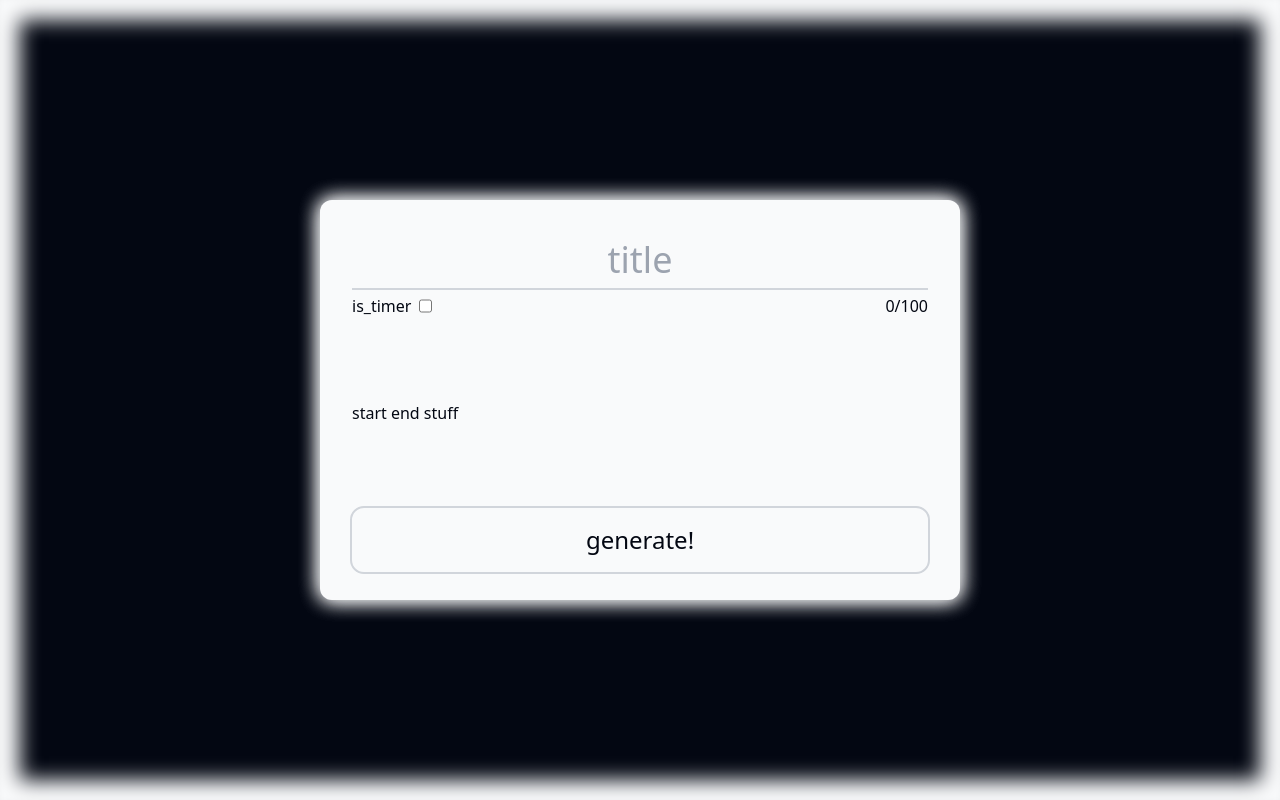
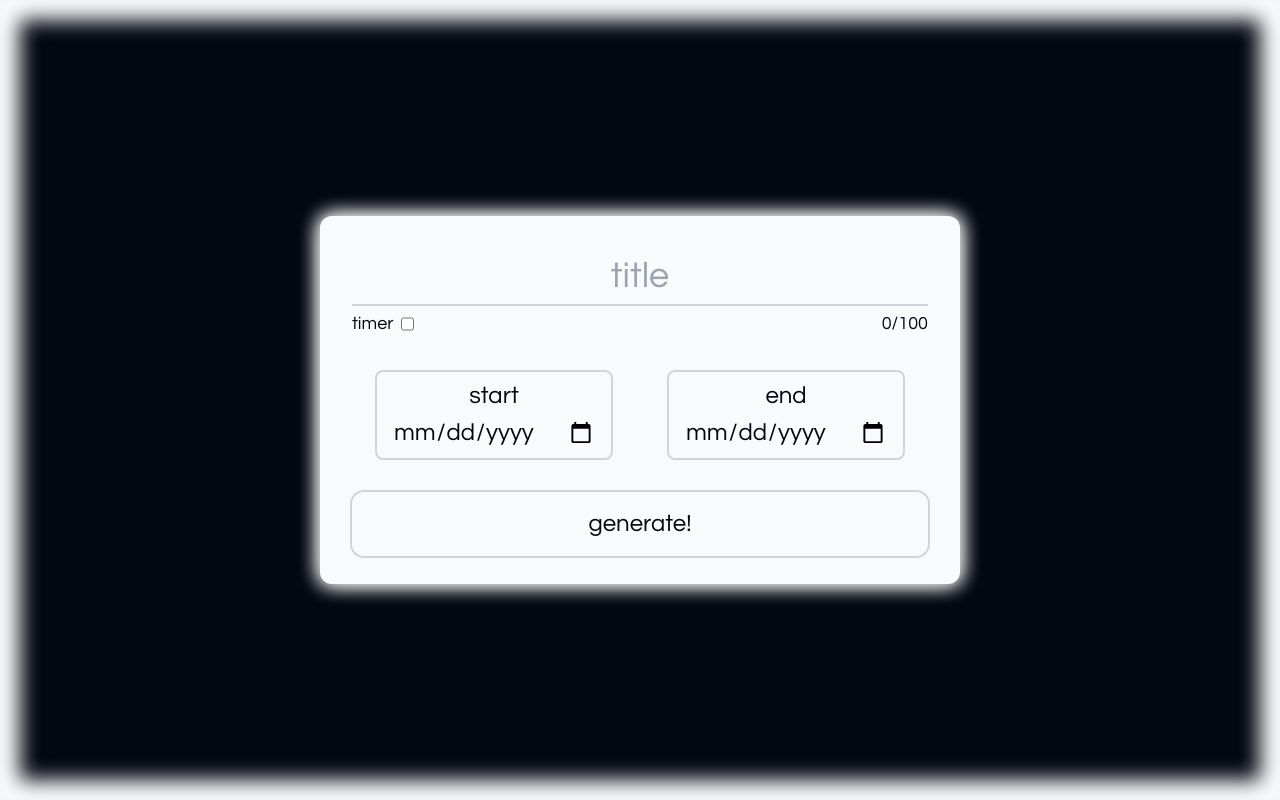
Before and after one commit to solunian/countdown, a SvelteKit app: page / in a window 1280 px wide. Built offline with nearby package versions, Linux system fonts and the light colour scheme.

Commit message:
feat: timer/sta-end ui, clean time data for zones

```diff
--- a/src/app.css
+++ b/src/app.css
@@ -1,3 +1,5 @@
+@import url("https://fonts.googleapis.com/css2?family=Questrial&display=swap");
+
 @tailwind base;
 @tailwind components;
 @tailwind utilities;
@@ -14,5 +16,5 @@ body {
   height: 100%;
   overflow: hidden;
 
-  @apply text-gray-950;
+  @apply font-sans text-lg text-gray-950;
 }
--- a/src/lib/helper.ts
+++ b/src/lib/helper.ts
@@ -24,4 +24,15 @@ function decode(code: string): Countdown {
   };
 }
 
-export { type Countdown, encode, decode };
+function decode_date(datestr: string): number {
+  // weird timezone offset. too lazy to think to hard about this.
+  return Math.floor(new Date(datestr).getTime() / 1000 + new Date().getTimezoneOffset() * 60);
+  // return Math.floor(new Date(datestr).getTime() / 1000);
+}
+
+// offset by number of minutes
+function now_offset(min_offset: number): number {
+  return Math.floor(Date.now() / 1000 + min_offset * 60);
+}
+
+export { type Countdown, encode, decode, decode_date, now_offset };
--- a/src/routes/+page.svelte
+++ b/src/routes/+page.svelte
@@ -1,7 +1,7 @@
 <script lang="ts">
   import { goto } from "$app/navigation";
   import { page } from "$app/stores";
-  import { decode, encode } from "$lib/helper";
+  import { decode, decode_date, encode, now_offset } from "$lib/helper";
 
   let percentage = $state(1);
   let percentage_bar: HTMLDivElement;
@@ -9,8 +9,8 @@
   let code = $state($page.data.code);
 
   let title = $state("");
-  let start = $state(-1);
-  let end = $state(-1);
+  let start = -1;
+  let end = -1;
 
   // tests pleh
   // http://localhost:5173/?code=dGl0bGUsLTEsLTE%3D
@@ -18,20 +18,38 @@
 
   let is_timer = $state(false);
 
+  let start_input_val: string = $state("");
+  let end_input_val: string = $state("");
+  let minutes: number | undefined = $state();
+
   const generate = () => {
-    let gencode = encode({ title, start, end });
-    goto(`?code=${gencode}`);
-    code = gencode;
+    if (is_timer) {
+      start = now_offset(0);
+      end = now_offset(minutes ?? 0);
+    } else {
+      start = decode_date(start_input_val);
+      end = decode_date(end_input_val);
+    }
+
+    if (end > start) {
+      let gencode = encode({ title, start, end });
+      goto(`?code=${gencode}`);
+      code = gencode;
+    } else {
+      alert(
+        "bruh. that countdown don't work. i'm also too lazy to code up a ui element for errors."
+      );
+    }
   };
   const nav_home = () => {
     goto("/");
     code = "";
   };
 
-  let title_el: HTMLTextAreaElement;
+  let title_el: HTMLTextAreaElement | undefined = $state();
   const title_input = () => {
-    title_el.style.height = "";
-    title_el.style.height = title_el.scrollHeight + "px";
+    title_el!.style.height = "";
+    title_el!.style.height = title_el!.scrollHeight + "px";
   };
   const title_maxlen = 100;
 
@@ -58,7 +76,7 @@
 
 <div class="flex h-screen w-screen justify-center bg-transparent">
   <main
-    class="light-shadow-glow m-auto h-1/2 w-4/5 rounded-xl border-none bg-gray-50 px-8 pb-7 pt-10 shadow-gray-50 sm:w-3/4 md:w-2/3 lg:w-1/2">
+    class="light-shadow-glow min-h-1/2 m-auto w-4/5 rounded-xl border-none bg-gray-50 px-8 pb-7 pt-10 shadow-gray-50 sm:w-3/4 md:w-2/3 lg:w-1/2">
     {#if code === ""}
       <div class="flex h-full flex-col justify-between gap-8">
         <div class="flex flex-col gap-1">
@@ -74,7 +92,7 @@
           </div>
           <div class="flex flex-row justify-between">
             <label class="flex flex-row gap-2">
-              <span>is_timer</span>
+              <span>timer</span>
               <input type="checkbox" bind:checked={is_timer} />
             </label>
             <div>{title.length}/{title_maxlen}</div>
@@ -82,9 +100,24 @@
         </div>
 
         {#if is_timer}
-          timer stuff
+          <input
+            class="rounded-lg border-2 border-gray-300 px-4 py-2 text-2xl"
+            type="number"
+            placeholder="duration in minutes"
+            bind:value={minutes} />
         {:else}
-          start end stuff
+          <div class="flex flex-col justify-around gap-2 text-xl sm:flex-row md:text-2xl">
+            <label
+              class="flex flex-col items-center gap-1 rounded-lg border-2 border-gray-300 px-4 py-2">
+              <h2>start</h2>
+              <input class="bg-transparent outline-none" type="date" bind:value={start_input_val} />
+            </label>
+            <label
+              class="flex flex-col items-center gap-1 rounded-lg border-2 border-gray-300 px-4 py-2">
+              <h2>end</h2>
+              <input class="bg-transparent outline-none" type="date" bind:value={end_input_val} />
+            </label>
+          </div>
         {/if}
 
         <button
@@ -92,12 +125,27 @@
           onclick={generate}>generate!</button>
       </div>
     {:else}
-      <button class="rounded-lg border p-4" onclick={nav_home}>home?</button>
       <div>
-        code:
-        {decode(code).title}
-        {decode(code).start}
-        {decode(code).end}
+        <button class="rounded-lg border p-2" onclick={nav_home}
+          ><svg
+            xmlns="http://www.w3.org/2000/svg"
+            fill="none"
+            viewBox="0 0 24 24"
+            stroke-width="1.5"
+            stroke="currentColor"
+            class="size-6">
+            <path
+              stroke-linecap="round"
+              stroke-linejoin="round"
+              d="M10.5 19.5 3 12m0 0 7.5-7.5M3 12h18" />
+          </svg>
+        </button>
+        <div>
+          code:
+          {decode(code).title}
+          {new Date(decode(code).start * 1000)}
+          {new Date(decode(code).end * 1000)}
+        </div>
       </div>
     {/if}
   </main>
--- a/tailwind.config.js
+++ b/tailwind.config.js
@@ -2,7 +2,11 @@
 export default {
   content: ["./src/**/*.{html,js,svelte,ts}"],
   theme: {
-    extend: {},
+    extend: {
+      fontFamily: {
+        sans: ["Questrial", "sans-serif"],
+      },
+    },
   },
   plugins: [],
 };
```
